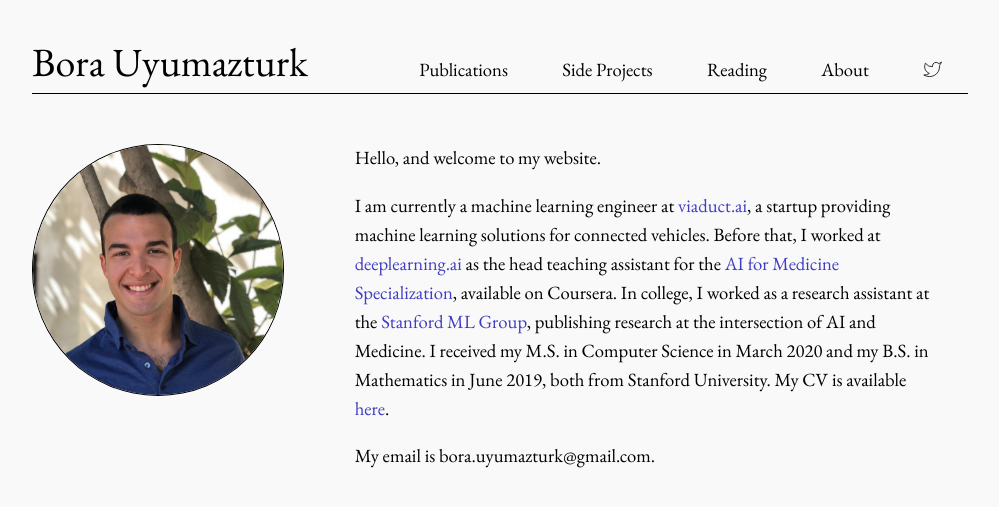
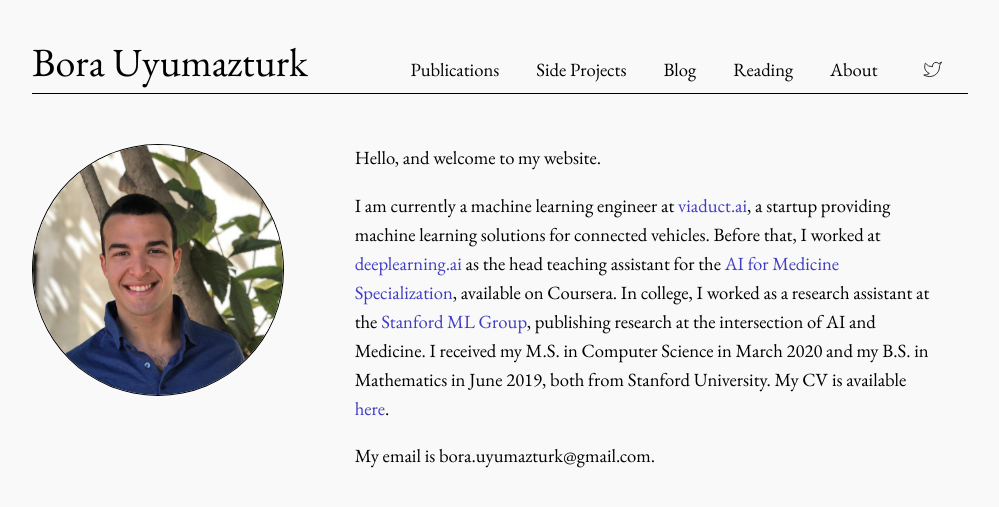
Before and after one commit to bora-uyumazturk/bora-uyumazturk.github.io, a Jekyll site: the page built from index.html, in a window 1280 px wide. Shown: the top 507 px of the page, without its empty margins (140-1139 px from the left). Built offline with Jekyll 4.4.1, drawn with Linux system fonts in a browser that asks for light colours.

Commit message:
added blog to header

```diff
--- a/_layouts/default.html
+++ b/_layouts/default.html
@@ -13,6 +13,7 @@
         <nav class="Header-nav">
           <a href="{{ relBase }}publications.html">Publications</a>
           <a href="{{ relBase }}side-projects.html">Side Projects</a>
+          <a href="{{ relBase }}blog.html">Blog</a>
           <a href="{{ relBase }}reading.html">Reading</a>
           <a href="{{ relBase }}index.html">About</a>
         </nav>
```
